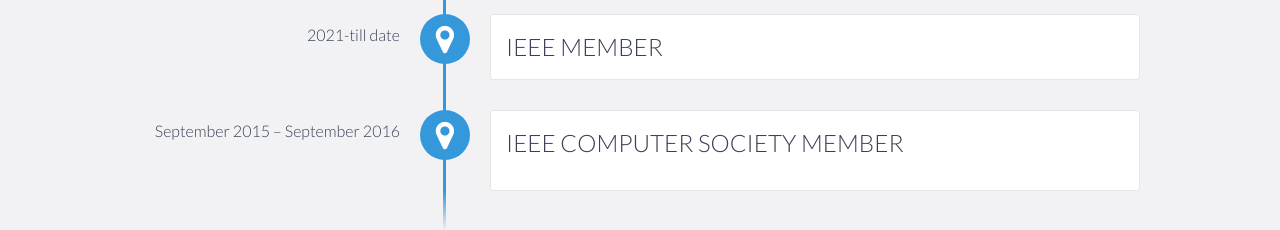
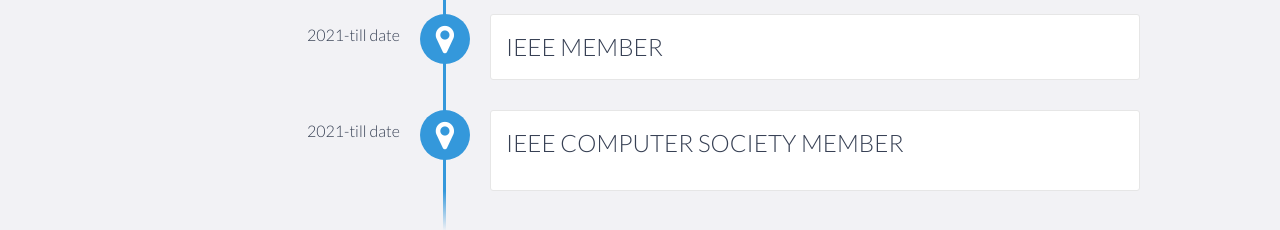
Before and after one commit to sameer6143/sameer6143, a website: page index.html in a window 1280 px wide. Shown: the part 1280-1510 px from the top of the page. Drawn offline with nearby package versions, Linux system fonts and the light colour scheme.

Commit message:
Update index.html

```diff
--- a/index.html
+++ b/index.html
@@ -93,7 +93,7 @@
 
             </div>
 
-            <div data-date="September 2015 – September 2016">
+            <div data-date="2021-till date">
                 <h3>IEEE COMPUTER SOCIETY MEMBER</h3>
                 <h4></h4>
                  </div>
```
